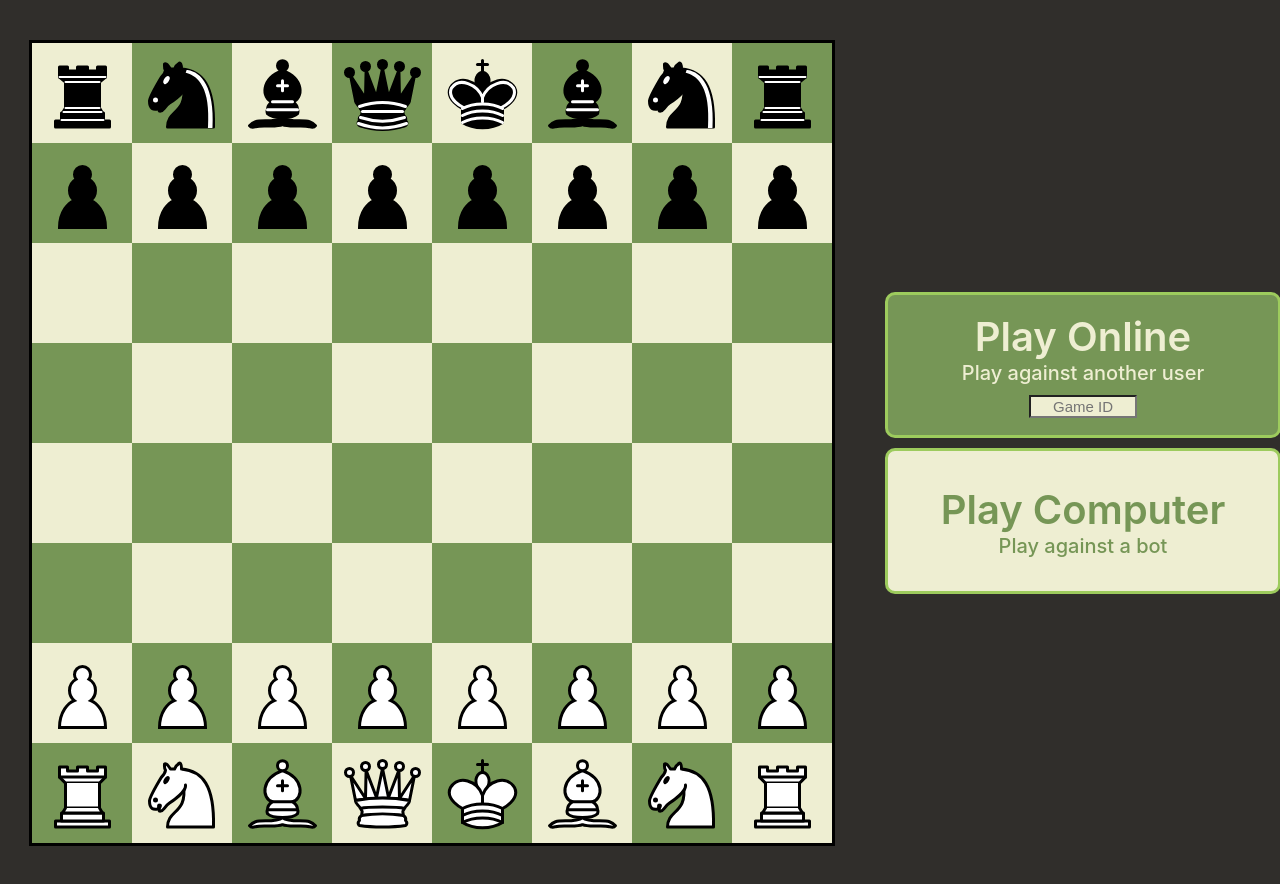
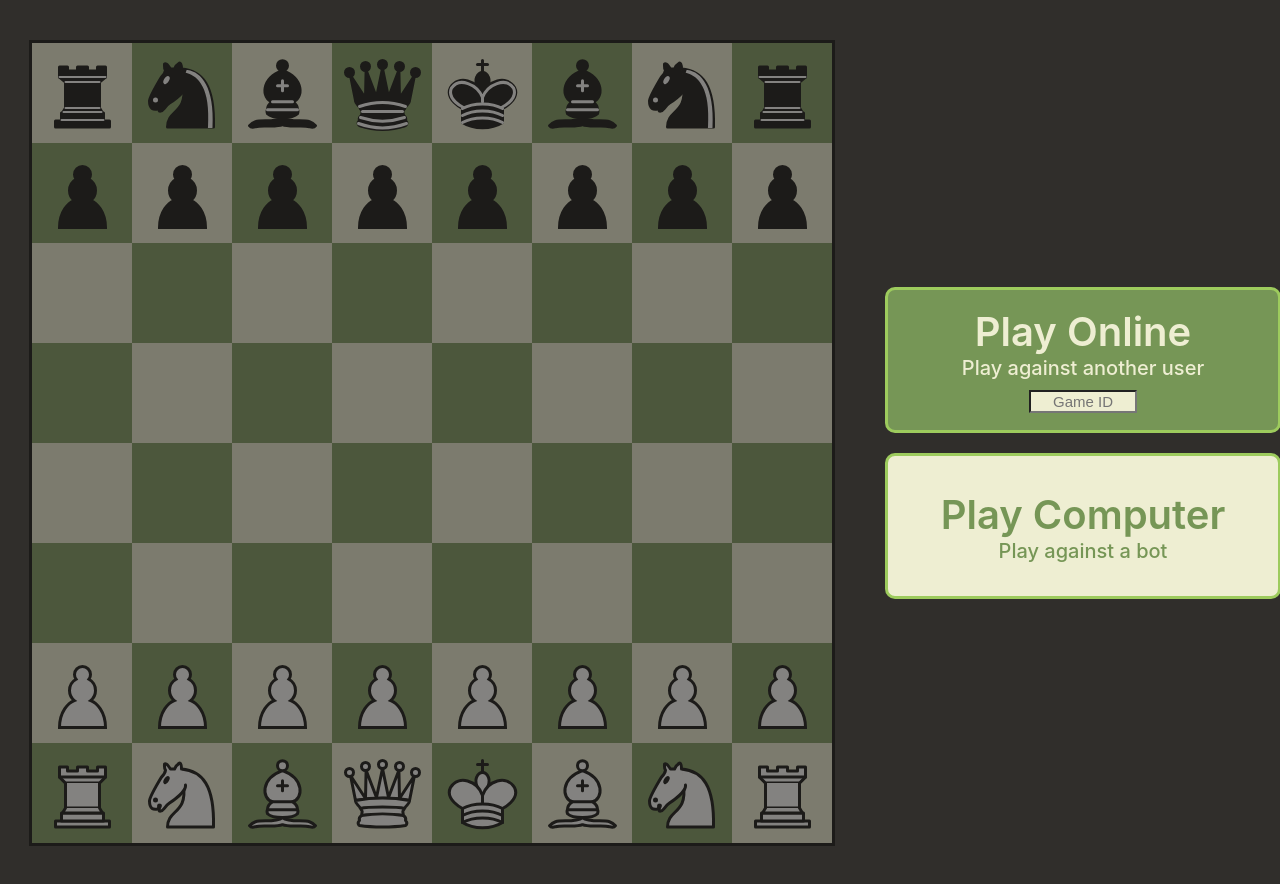
Before and after one commit to milmega/chess-engine, a React (Create React App) app: page / in a window 1280 px wide. Built offline with nearby package versions, Linux system fonts and the light colour scheme.

Commit message:
Added logic for checking if king is checkmated and game modes

```diff
--- a/src/App.tsx
+++ b/src/App.tsx
@@ -1,12 +1,47 @@
+import { useRef, useState } from 'react';
 import Board from './components/Board';
 import SideBar from './components/SideBar';
 import "./styles/Board.css";
 
+interface BoardRef {
+  reset: () => void;
+}
+
 function App() {
+  const boardRef = useRef<BoardRef | null>(null);
+  const [winner, setWinner] = useState("");
+  const [gameMode, setGameMode] = useState("menu");
+
+  const declareWinner = (color: string) => {
+    setWinner(color);
+  }
+
+  const resetGame = () => {
+    console.log("reseting");
+    setWinner("");
+    setGameMode("menu");
+    if (boardRef.current) {
+        boardRef.current.reset();
+    }
+  }
+
+  const playOnline = () => {
+    console.log("playing online");
+    setGameMode("online");
+  }
+
+  const playComputer = () => {
+    console.log("playing computer");
+    setGameMode("computer");
+  }
+
   return (
     <div className="app">
-      <Board/>
-      <SideBar/>
+      <div>
+        <Board onGameEnd={declareWinner} ref={boardRef} gameMode={gameMode}/>
+        {winner && <div className="banner"><span className="banner-text">{winner.toUpperCase()} WINS!</span></div>}
+      </div>
+      <SideBar onGameReset={resetGame} onPlayOnline={playOnline} onPlayComputer={playComputer}/>
     </div>
   );
 }
--- a/src/components/Board.tsx
+++ b/src/components/Board.tsx
@@ -1,10 +1,15 @@
 import Square from "./Square";
 import "../styles/Board.css"
 import { useState } from "react";
-import { getAttackMoves, getMoves, getValidMoves } from "./Validator";
+import { getAttackMoves, getMoves, getValidMoves, isKingCheckmated } from "./Validator";
+import React from "react";
 
-const Board = () => {
+interface Props {
+    onGameEnd: (color: string) => void,
+    gameMode: string
+}
 
+const Board = React.forwardRef(({onGameEnd, gameMode}: Props, ref) => {
     const [chosenSquareX, setChosenSquareX] = useState(-1);
     const [chosenSquareY, setChosenSquareY] = useState(-1);
     const [potentialMoves, setPotentialMoves] = useState<number[][]>([]);
@@ -25,7 +30,32 @@ const Board = () => {
         ["rook_white", "knight_white", "bishop_white", "queen_white", "king_white", "bishop_white", "knight_white", "rook_white"]
     ]);
 
+    const reset = () => {
+        setChosenSquareX(-1);
+        setChosenSquareY(-1);
+        setPotentialMoves([]);
+        setPotentialAttacks([]);
+        setColorToMove("white");
+        setWhiteKingPosition([7, 4]);
+        setBlackKingPosition([0, 4]);
+        setWhiteCastling([false, false, false]);
+        setBlackCastling([false, false, false]);
+        setCurrentBoard([
+            ["rook_black", "knight_black", "bishop_black", "queen_black", "king_black", "bishop_black", "knight_black", "rook_black"],
+            ["pawn_black", "pawn_black", "pawn_black", "pawn_black", "pawn_black", "pawn_black", "pawn_black", "pawn_black"],
+            ["", "", "", "", "", "", "", ""],
+            ["", "", "", "", "", "", "", ""],
+            ["", "", "", "", "", "", "", ""],
+            ["", "", "", "", "", "", "", ""],
+            ["pawn_white", "pawn_white", "pawn_white", "pawn_white", "pawn_white", "pawn_white", "pawn_white", "pawn_white"],
+            ["rook_white", "knight_white", "bishop_white", "queen_white", "king_white", "bishop_white", "knight_white", "rook_white"]
+        ]);
+    }
+
     const makeMove = (figure: string, cordinateX: number, cordinateY: number) => {
+        if(gameMode === "menu") {
+            return;
+        }
         if((chosenSquareX === -1 && chosenSquareY === -1)
             || currentBoard[cordinateX][cordinateY].slice(-5) === currentBoard[chosenSquareX][chosenSquareY].slice(-5)) {
             if(currentBoard[cordinateX][cordinateY] === ""){
@@ -95,6 +125,11 @@ const Board = () => {
                 tempBoard[chosenSquareX][chosenSquareY] = "";
                 setCurrentBoard(tempBoard);
 
+                const kingPosition = colorToMove === "white" ? blackKingPosition : whiteKingPosition; //if whites just made a move check black king
+                if(isKingCheckmated(kingPosition, colorToMove, currentBoard)){
+                    onGameEnd(colorToMove);
+                }
+
                 if(colorToMove === "white") {
                     setColorToMove("black");
                 } else {
@@ -108,8 +143,12 @@ const Board = () => {
         }
     }
 
+    React.useImperativeHandle(ref, () => ({
+        reset,
+    }));
+
     return (
-        <div className="board">
+        <div className={`board ${gameMode !== "menu" ? "board-active" : ""}`}>
             {
             currentBoard.map((row, rowIndex) => row.map((element, index) => {
                 if((rowIndex % 2 === 0 && index % 2 === 1) || (rowIndex % 2 === 1 && index % 2 === 0)) {
@@ -150,6 +189,6 @@ const Board = () => {
             }))}
         </div>
         )
-}
+});
 
 export default Board;
--- a/src/components/SideBar.tsx
+++ b/src/components/SideBar.tsx
@@ -1,22 +1,46 @@
+import { useState } from "react";
 import "../styles/SideBar.css"
 
-const SideBar = () => {
+interface Props {
+    onGameReset: () => void,
+    onPlayOnline: () => void,
+    onPlayComputer: () => void
+}
+
+const SideBar: React.FC<Props> = ({onGameReset, onPlayOnline, onPlayComputer}) => {
+
+    const [gameMode, setGameMode] = useState("menu"); //menu, online, computer
+
+    const onPlayComputerClicked = () => {
+        setGameMode("computer");
+        onPlayComputer();
+    }
+
+    const onPlayOnlineClicked = () => {
+        setGameMode("online");
+        onPlayOnline();
+    }
+
+    const onLeaveGameClicked = () => {
+        setGameMode("menu");
+        onGameReset();
+    }
 
     return (
         <div className="sidebar">
-            {true && <div className="pre-game-sidebar">
-                <div className="button human-button">
+            { gameMode === "menu" && <div className="pre-game-sidebar">
+                <div className="button human-button" onClick={onPlayOnlineClicked}>
                     <span className="title">Play Online</span>
                     <span className="subtitle">Play against another user</span>
                     <input className="id-input" placeholder="Game ID"></input>
                 </div>
-                <div className="button computer-button">
+                <div className="button computer-button" onClick={onPlayComputerClicked}>
                     <span className="title">Play Computer</span>
                     <span className="subtitle">Play against a bot</span>
                 </div>
             </div> }
-            { false && <div className="game-sidebar">
-                <div className="leave-game-button">
+            { gameMode !== "menu" && <div className="game-sidebar">
+                <div className="leave-game-button" onClick={onLeaveGameClicked}>
                     <span>Leave the game</span>
                 </div>
             </div> }
--- a/src/components/Validator.ts
+++ b/src/components/Validator.ts
@@ -128,6 +128,22 @@ export const getValidMoves = (figure: string, moves: number[][], fromX: number,
     return newMoves;
 }
 
+//checks if king in checkmated
+export const isKingCheckmated = (kingPosition: number[], color: string, board: string[][]) => {
+    for(let i = 0; i < 8; i++) {
+        for(let j = 0; j < 8; j++) {
+            if(board[i][j] === "" || board[i][j].endsWith(color)) {
+                continue;
+            }
+            const moves = getValidMoves(board[i][j], getMoves(board[i][j], i, j, board), i, j, kingPosition, [false, false, false], board);
+            if(moves.length > 0) {
+                return false;
+            }
+        }
+    }
+    return true;
+}
+
 //checks if king is under check
 const isKingUnderCheck = (kingX: number, kingY: number, board: string[][]) => {
     const color = board[kingX][kingY].slice(-5);
--- a/src/styles/Board.css
+++ b/src/styles/Board.css
@@ -10,6 +10,31 @@
     border: 3px solid black;
     width: min-content;
     margin: 40px;
+    opacity: 40%;
+}
+
+.board-active {
+    opacity: 100%;
+}
+
+.banner {
+    width: 800px;
+    height: 250px;
+    margin: 43px;
+    background: rgb(0, 0, 0, 0.7);
+    position: absolute;
+    top: 277px;
+    z-index: 1;
+    display: flex;
+    align-items: center;
+    justify-content: center;
+}
+
+.banner-text {
+    color: white;
+    opacity: 100%;
+    font-weight: 800;
+    font-size: 100px;
 }
 
 .square {
--- a/src/styles/SideBar.css
+++ b/src/styles/SideBar.css
@@ -1,10 +1,14 @@
 .sidebar {
     display: flex;
     flex-direction: column;
+    height: 800px;
 }
 
 .pre-game-sidebar {
     justify-content: center;
+    display: flex;
+    flex-direction: column;
+    height: 100%;
 }
 
 .button {
```
